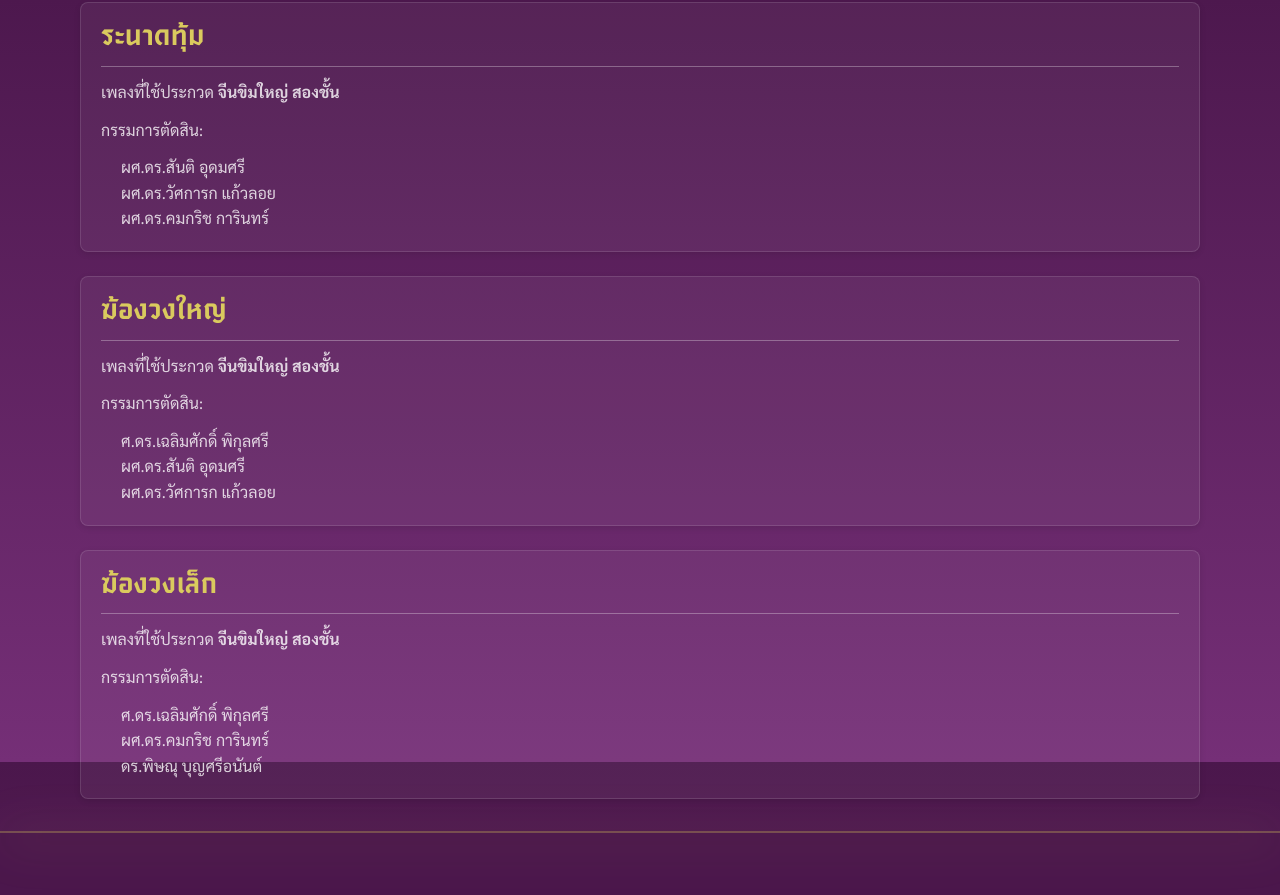
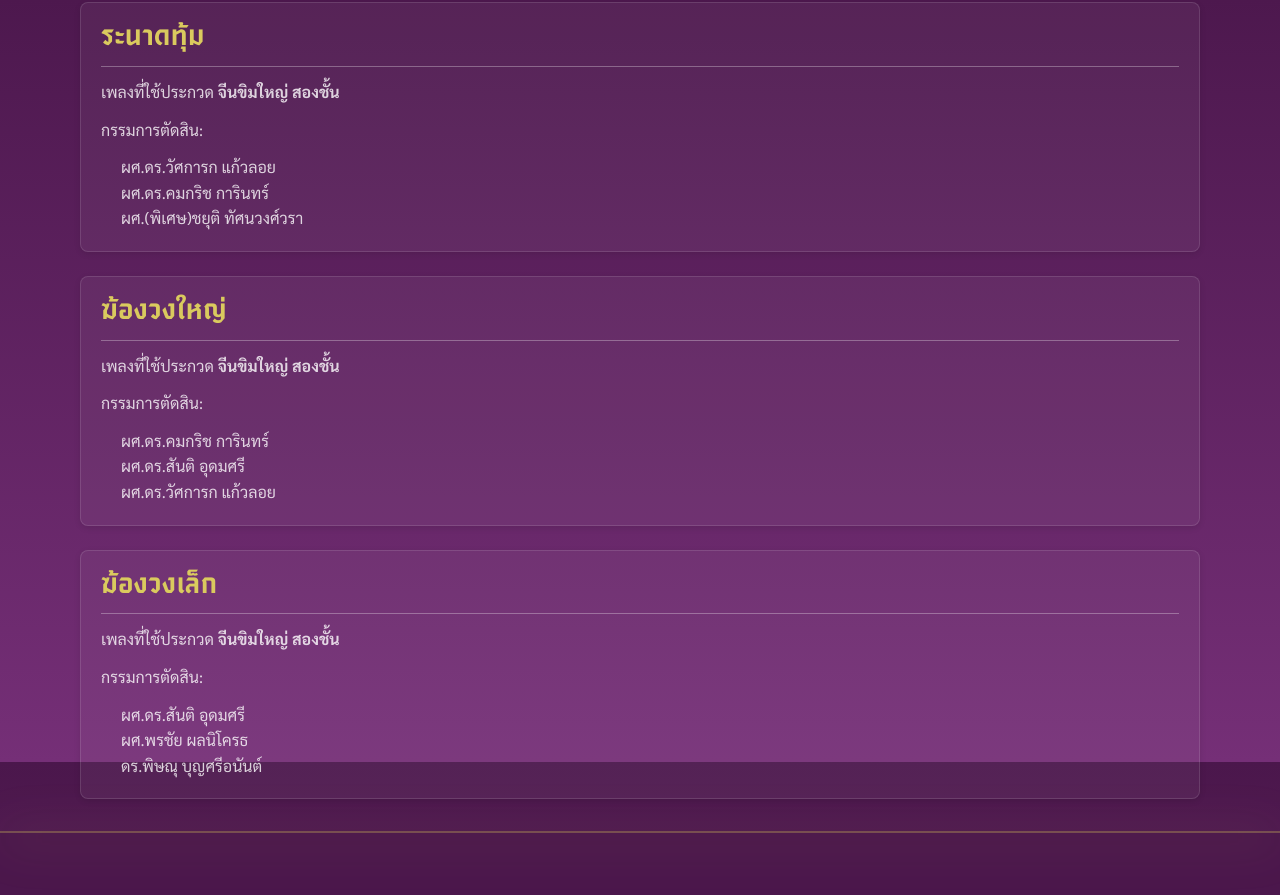
Before and after one commit to MUED3/thai-music-contest-24, a Next.js app: page /referee in a window 1280 px wide. Shown: the part 5638-6533 px from the top of the page. Built offline with nearby package versions, Linux system fonts and the light colour scheme.

Commit message:
update 6/9/2025

```diff
--- a/app/referee/page.tsx
+++ b/app/referee/page.tsx
@@ -91,17 +91,17 @@ export default function Referee() {
                 },
                 {
                     name: "ระนาดทุ้ม",
-                    judges: ["ผศ.ดร.สันติ อุดมศรี", "ผศ.ดร.วัศการก แก้วลอย", "ผศ.ดร.คมกริช การินทร์"],
+                    judges: ["ผศ.ดร.วัศการก แก้วลอย", "ผศ.ดร.คมกริช การินทร์", "ผศ.(พิเศษ)ชยุติ ทัศนวงศ์วรา"],
                     song: "จีนขิมใหญ่ สองชั้น",
                 },
                 {
                     name: "ฆ้องวงใหญ่",
-                    judges: ["ศ.ดร.เฉลิมศักดิ์ พิกุลศรี", "ผศ.ดร.สันติ อุดมศรี", "ผศ.ดร.วัศการก แก้วลอย"],
+                    judges: ["ผศ.ดร.คมกริช การินทร์", "ผศ.ดร.สันติ อุดมศรี", "ผศ.ดร.วัศการก แก้วลอย"],
                     song: "จีนขิมใหญ่ สองชั้น",
                 },
                 {
                     name: "ฆ้องวงเล็ก",
-                    judges: ["ศ.ดร.เฉลิมศักดิ์ พิกุลศรี", "ผศ.ดร.คมกริช การินทร์", "ดร.พิษณุ บุญศรีอนันต์"],
+                    judges: ["ผศ.ดร.สันติ อุดมศรี", "ผศ.พรชัย ผลนิโครธ", "ดร.พิษณุ บุญศรีอนันต์"],
                     song: "จีนขิมใหญ่ สองชั้น",
                 }
             ],
```
